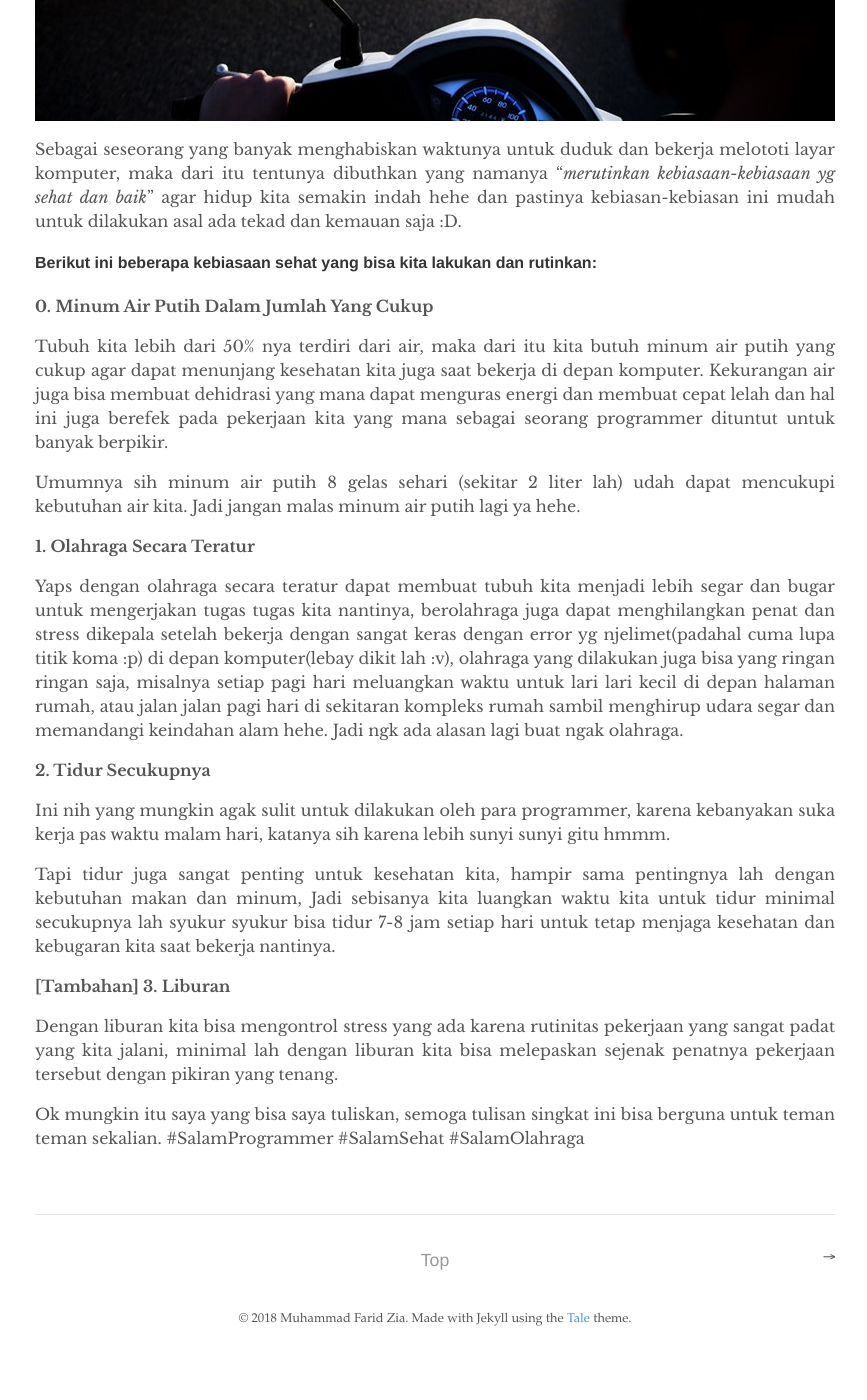
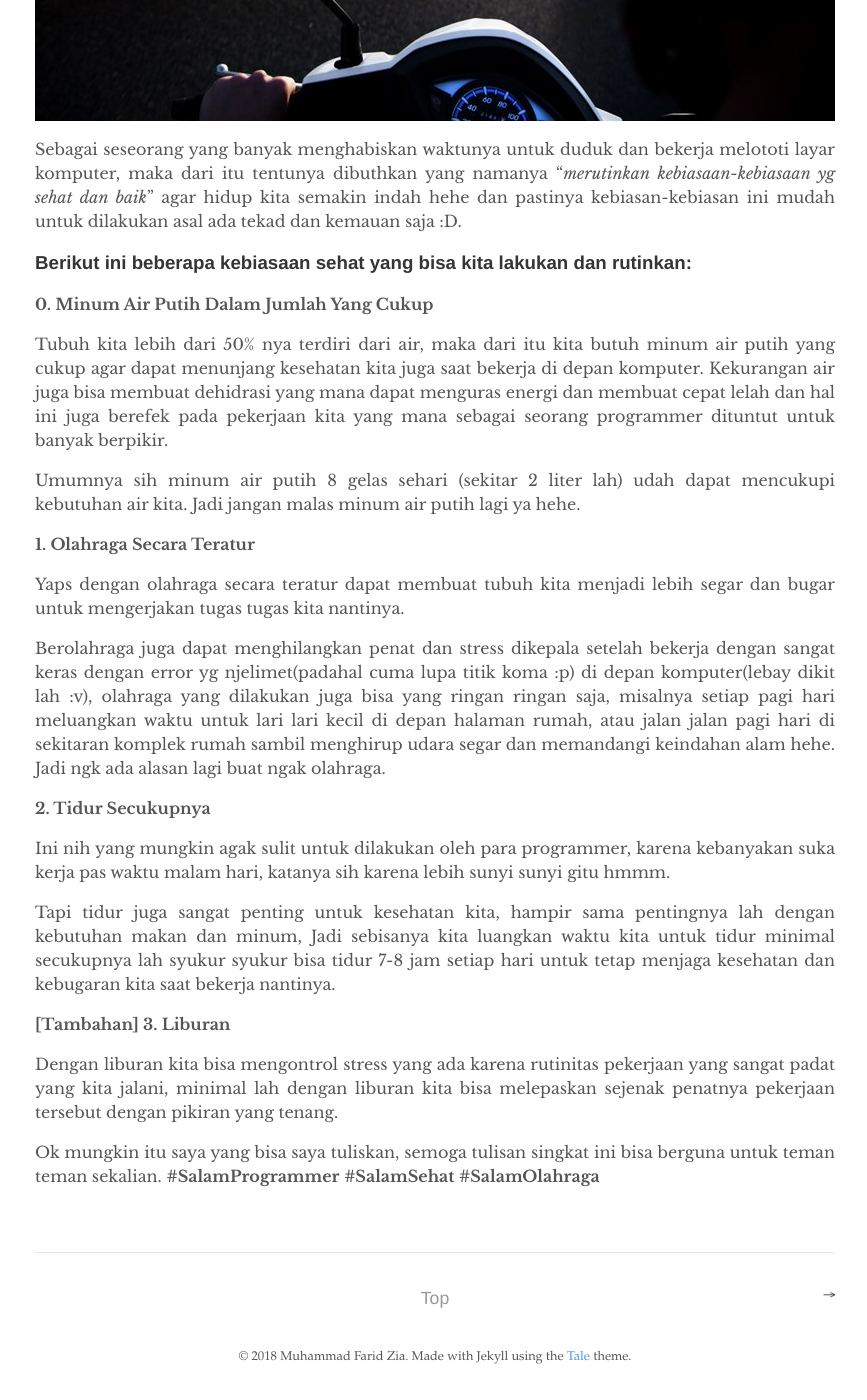
Before and after one commit to mfaridzia/mfaridzia.github.io, a Jekyll site: the page built from _posts/2018-05-08-kebiasaan-sehat-untuk-programmer.md, in a window 1280 px wide and 1400 px high, scrolled down 803 px. Shown: the whole window, without its empty margins (205-1072 px from the left). Built offline with Jekyll 4.4.1, drawn with Linux system fonts in a browser that asks for light colours; before the commit the page ends 2165 px from its top, so only the background shows below that.

Commit message:
Update 2018-05-08-kebiasaan-sehat-untuk-programmer.md

```diff
--- a/_posts/2018-05-08-kebiasaan-sehat-untuk-programmer.md
+++ b/_posts/2018-05-08-kebiasaan-sehat-untuk-programmer.md
@@ -8,7 +8,7 @@ author: "muhfaridzia"
 
 Sebagai seseorang yang banyak menghabiskan waktunya untuk duduk dan bekerja melototi layar komputer, maka dari itu tentunya dibuthkan yang namanya "*merutinkan kebiasaan-kebiasaan yg sehat dan baik*" agar hidup kita semakin indah hehe dan pastinya kebiasan-kebiasan ini mudah untuk dilakukan asal ada tekad dan kemauan saja :D.
 
-#### Berikut ini beberapa kebiasaan sehat yang bisa kita lakukan dan rutinkan:
+### Berikut ini beberapa kebiasaan sehat yang bisa kita lakukan dan rutinkan:
 
 **0. Minum Air Putih Dalam Jumlah Yang Cukup**
 
@@ -19,7 +19,9 @@ Umumnya sih minum air putih 8 gelas sehari (sekitar 2 liter lah) udah dapat menc
 
 **1. Olahraga Secara Teratur**
 
-Yaps dengan olahraga secara teratur dapat membuat tubuh kita menjadi lebih segar dan bugar untuk mengerjakan tugas tugas kita nantinya, berolahraga juga dapat menghilangkan penat dan stress dikepala setelah bekerja dengan sangat keras dengan error yg njelimet(padahal cuma lupa titik koma :p) di depan komputer(lebay dikit lah :v), olahraga yang dilakukan juga bisa yang ringan ringan saja, misalnya setiap pagi hari meluangkan waktu untuk lari lari kecil di depan halaman rumah, atau jalan jalan pagi hari di sekitaran kompleks rumah sambil menghirup udara segar dan memandangi keindahan alam hehe. Jadi ngk ada alasan lagi buat ngak olahraga.
+Yaps dengan olahraga secara teratur dapat membuat tubuh kita menjadi lebih segar dan bugar untuk mengerjakan tugas tugas kita nantinya.
+
+Berolahraga juga dapat menghilangkan penat dan stress dikepala setelah bekerja dengan sangat keras dengan error yg njelimet(padahal cuma lupa titik koma :p) di depan komputer(lebay dikit lah :v), olahraga yang dilakukan juga bisa yang ringan ringan saja, misalnya setiap pagi hari meluangkan waktu untuk lari lari kecil di depan halaman rumah, atau jalan jalan pagi hari di sekitaran komplek rumah sambil menghirup udara segar dan memandangi keindahan alam hehe. Jadi ngk ada alasan lagi buat ngak olahraga.
 
 **2. Tidur Secukupnya**
 
@@ -31,4 +33,4 @@ Tapi tidur juga sangat penting untuk kesehatan kita, hampir sama pentingnya lah
 
 Dengan liburan kita bisa mengontrol stress yang ada karena rutinitas pekerjaan yang sangat padat yang kita jalani, minimal lah dengan liburan kita bisa melepaskan sejenak penatnya pekerjaan tersebut dengan pikiran yang tenang.
 
-Ok mungkin itu saya yang bisa saya tuliskan, semoga tulisan singkat ini bisa berguna untuk teman teman sekalian. #SalamProgrammer #SalamSehat #SalamOlahraga
+Ok mungkin itu saya yang bisa saya tuliskan, semoga tulisan singkat ini bisa berguna untuk teman teman sekalian. **#SalamProgrammer** **#SalamSehat** **#SalamOlahraga**
```
